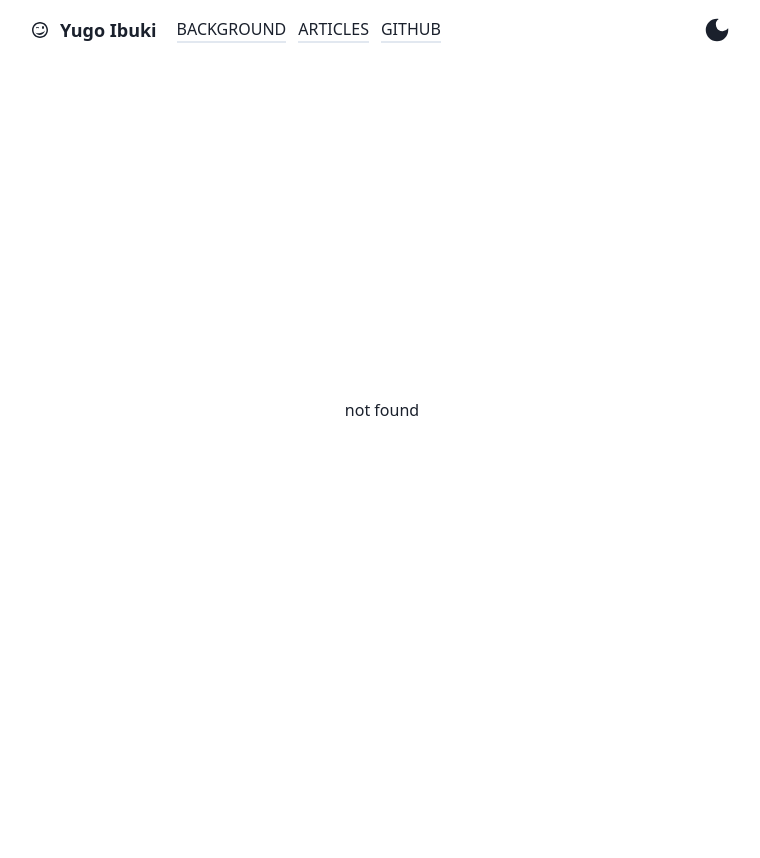
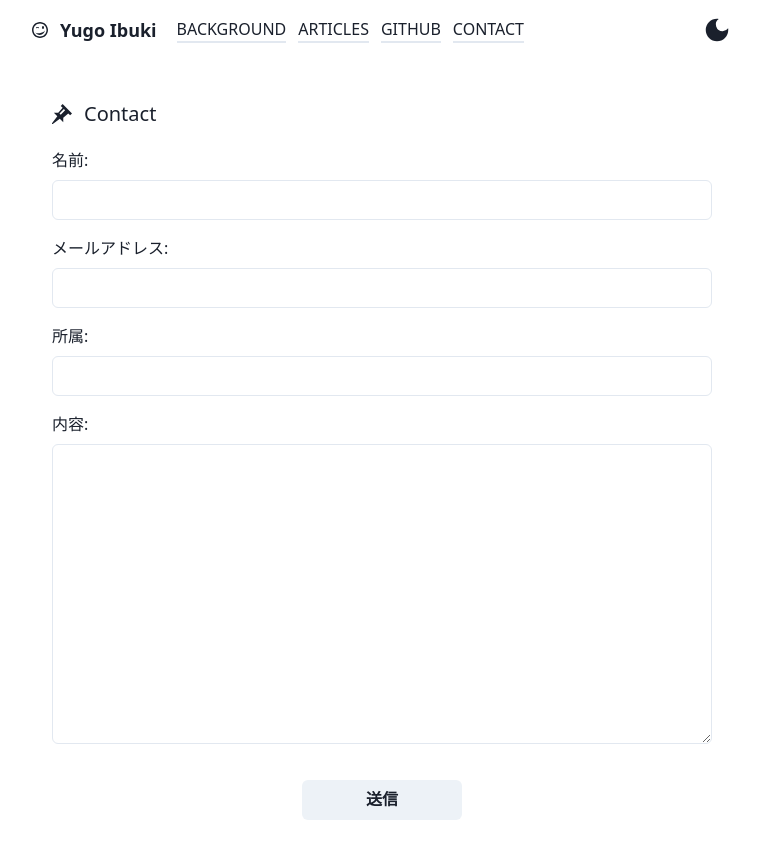
Before and after one commit to yugo-ibuki/portfolio, a Next.js app: page /contact in a window 1280 px wide. Before the commit this address had no page. Shown: the top 858 px of the page, without its empty margins (258-1018 px from the left). Before the commit the page ends 820 px from the top, so only its background shows below. Built offline with nearby package versions, Linux system fonts and the light colour scheme.

Commit message:
feat: contact form作成

```diff
--- a/src/components/Layout/Header/index.tsx
+++ b/src/components/Layout/Header/index.tsx
@@ -19,6 +19,10 @@ const navData: NavData[] = [
   {
     name: 'GITHUB',
     href: 'https://github.com/yugo-ibuki'
+  },
+  {
+    name: 'CONTACT',
+    href: '/contact'
   }
 ]
 
--- a/src/components/List/Stack.tsx
+++ b/src/components/List/Stack.tsx
@@ -16,6 +16,14 @@ const stacks: {
   {
     name: 'Chakra',
     url: 'https://chakra-ui.com/'
+  },
+  {
+    name: 'React Hook Form',
+    url: 'https://react-hook-form.com/'
+  },
+  {
+    name: 'send grid',
+    url: 'https://sendgrid.com/'
   }
 ]
 
--- /dev/null
+++ b/src/pages/contact.tsx
@@ -0,0 +1,106 @@
+import type { FC } from 'react'
+import { Block, Title } from '@components'
+import { useForm } from 'react-hook-form'
+import {
+  Button,
+  FormControl, FormErrorMessage,
+  FormLabel, Textarea,
+} from '@chakra-ui/react'
+import { Input } from '@chakra-ui/react'
+
+interface IFormInputs {
+  name: string
+  belonging: string
+  email: string
+  content: string
+}
+
+const Contact: FC = () => {
+  const {
+    register,
+    handleSubmit,
+    formState: { errors, isSubmitting }
+  } = useForm<IFormInputs>()
+  const onSubmit = (data: IFormInputs): void => {
+    if (!errors) console.log(data)
+  }
+  return (
+    <main>
+      <Block>
+        <Title>Contact</Title>
+        <div className={'mt-5 flex flex-col'}>
+          <form onSubmit={handleSubmit(onSubmit)} className={'flex flex-col gap-y-4'}>
+            <FormControl isInvalid={Boolean(errors.name)}>
+              <FormLabel htmlFor='name'>名前:</FormLabel>
+              <Input
+                id='name'
+                {...register('name', {
+                  maxLength: { value: 50, message: '名前は50文字以内にしてください。' },
+                  minLength: { value: 2, message: '名前は2文字以上にしてください。' },
+                })}
+              />
+              <FormErrorMessage>
+                {errors.name && errors.name.message}
+              </FormErrorMessage>
+            </FormControl>
+
+            <FormControl isInvalid={Boolean(errors.email)}>
+              <FormLabel htmlFor='email'>メールアドレス:</FormLabel>
+              <Input
+                id='email'
+                type='email'
+                {...register('email', {
+                  pattern: {
+                    value: /\S+@\S+\.\S+/,
+                    message: 'メールアドレスの形式で入力してください。'
+                  },
+                  maxLength: 50,
+                })}
+              />
+              <FormErrorMessage>
+                {errors.email && errors.email.message}
+              </FormErrorMessage>
+            </FormControl>
+
+            <FormControl isInvalid={Boolean(errors.belonging)}>
+              <FormLabel htmlFor='belonging'>所属:</FormLabel>
+              <Input
+                id='belonging'
+                type='text'
+                {...register('belonging', { maxLength: 50 })}
+              />
+              <FormErrorMessage>
+                {errors.belonging && errors.belonging.message}
+              </FormErrorMessage>
+            </FormControl>
+
+            <FormControl isInvalid={Boolean(errors.content)}>
+              <FormLabel htmlFor='content'>内容:</FormLabel>
+              <Textarea
+                id='content'
+                h={300}
+                {...register('content', { required: false, maxLength: 50 })}
+              />
+              <FormErrorMessage>
+                {errors.content && errors.content.message}
+              </FormErrorMessage>
+            </FormControl>
+
+            <div className={'flex justify-center mt-5'}>
+              <Button
+                w={40}
+                colorScheme='gray'
+                isLoading={isSubmitting}
+                type='submit'
+              >
+                送信
+              </Button>
+            </div>
+          </form>
+        </div>
+      </Block>
+    </main>
+  )
+}
+
+export default Contact
```
